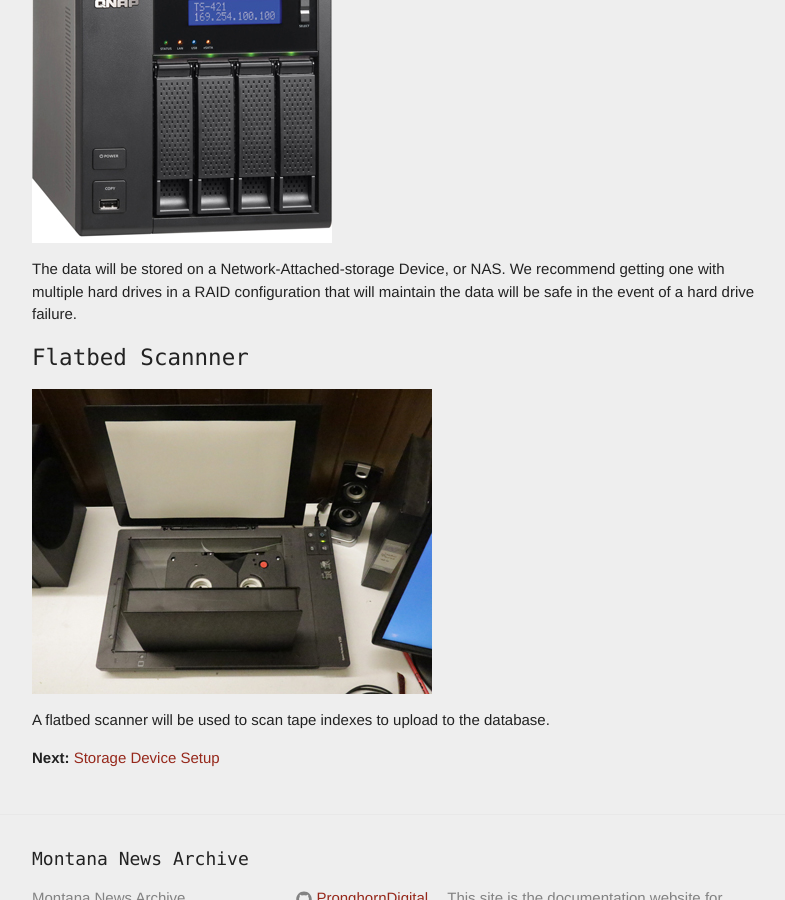
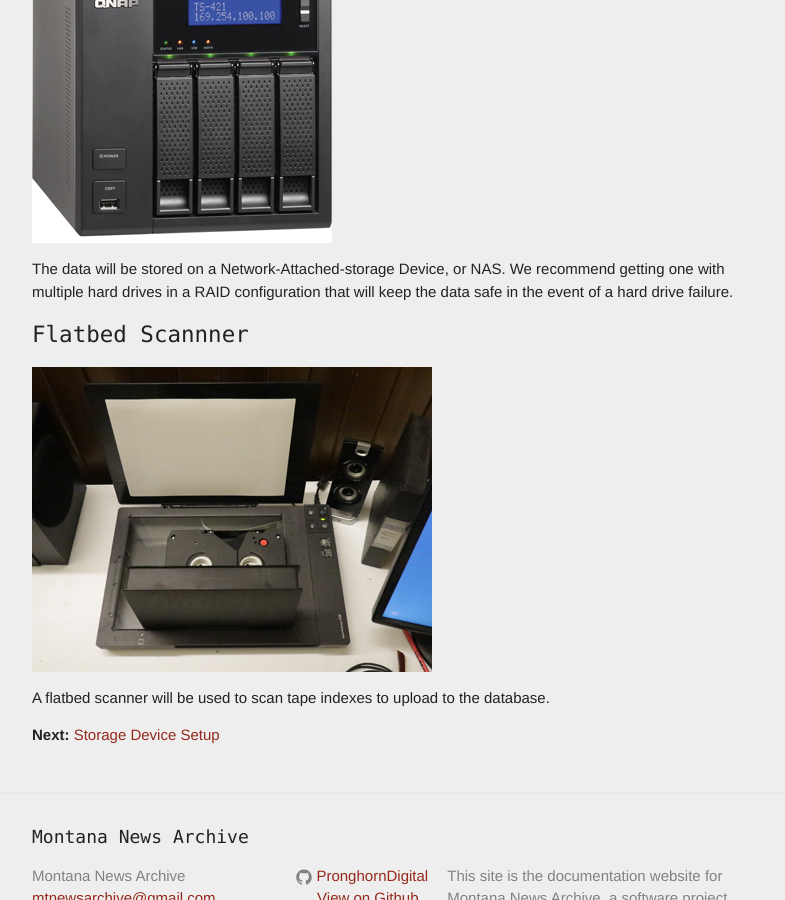
Before and after one commit to PronghornDigital/Montana-News-Archive, a Jekyll site: the page built from _docs/hardware.md, in a window 1280 px wide and 900 px high, scrolled down 836 px. Shown: the whole window, without its empty margins (238-1023 px from the left). Built offline with Jekyll 4.4.1, drawn with Linux system fonts in a browser that asks for light colours.

Commit message:
fixed typo

```diff
--- a/_docs/hardware.md
+++ b/_docs/hardware.md
@@ -20,7 +20,7 @@ The technical requirements for the server are pretty minimal. Stations might wan
 
 ![NAS](/images/qnap.jpg)
 
-The data will be stored on a Network-Attached-storage Device, or NAS. We recommend getting one with multiple hard drives in a RAID configuration that will maintain the data will be safe in the event of a hard drive failure.
+The data will be stored on a Network-Attached-storage Device, or NAS. We recommend getting one with multiple hard drives in a RAID configuration that will keep the data safe in the event of a hard drive failure.
 
 ## Flatbed Scannner
 
```
